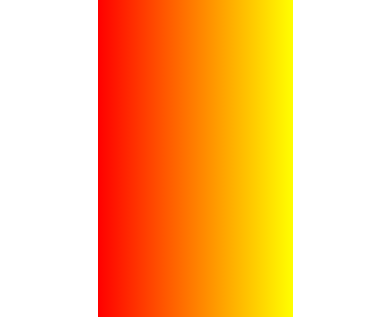
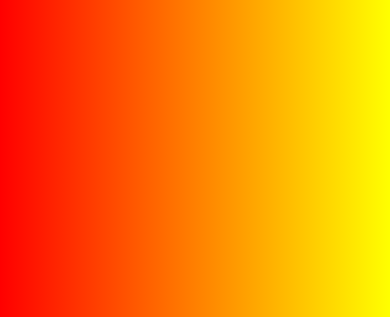
Before and after one commit to Kmatulud/GuessingGame, a plain HTML site: page index.html in a window 390 px wide. Shown: the top 317 px of the page. Drawn offline with Linux system fonts and the light colour scheme.

Commit message:
responsiveness

```diff
--- a/style.css
+++ b/style.css
@@ -45,3 +45,22 @@ input[type=number] {
     justify-content: center;
     align-items: center;
 }
+
+@media (max-width : 425px) {
+    body{
+        margin: 0;
+        padding: 0;
+        font-size: .7rem;
+        color: white;
+        font-family: 'Poppins', sans-serif;
+    }
+    .contain{
+        display: flex;
+        align-items: center;
+        justify-content: center;
+        width: 100%;
+        margin: auto;
+        height: 99vh;
+        background-image: linear-gradient(to right, red , yellow);
+    }
+}
```
